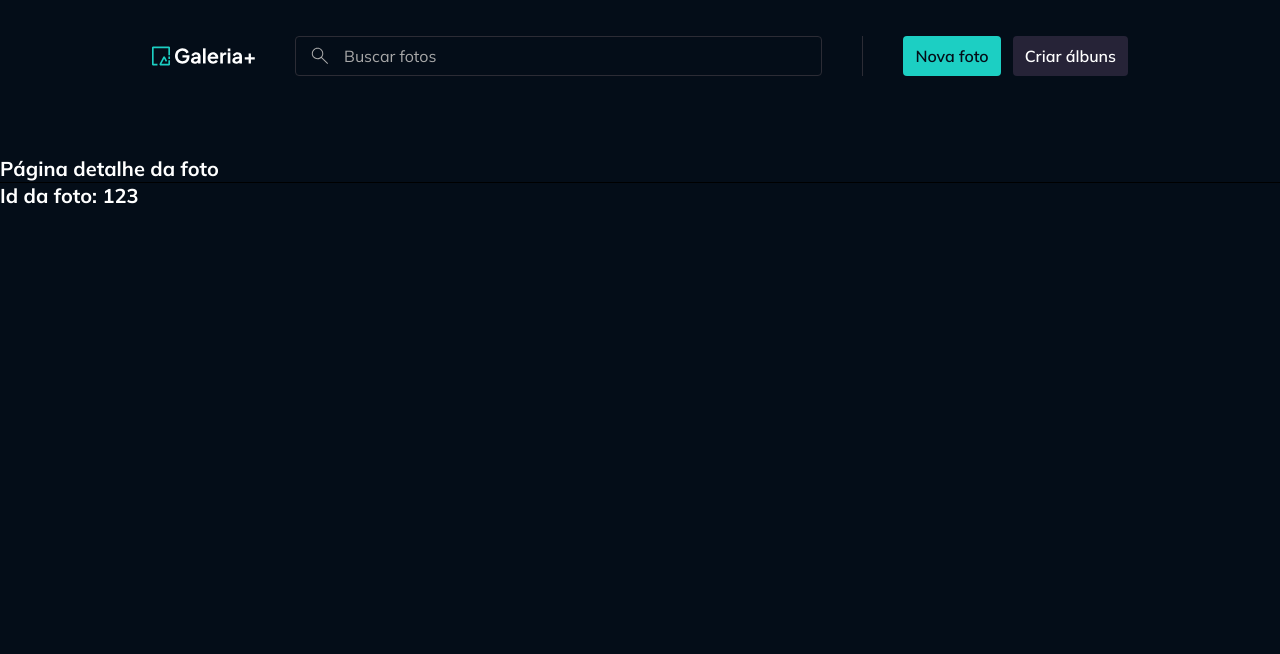
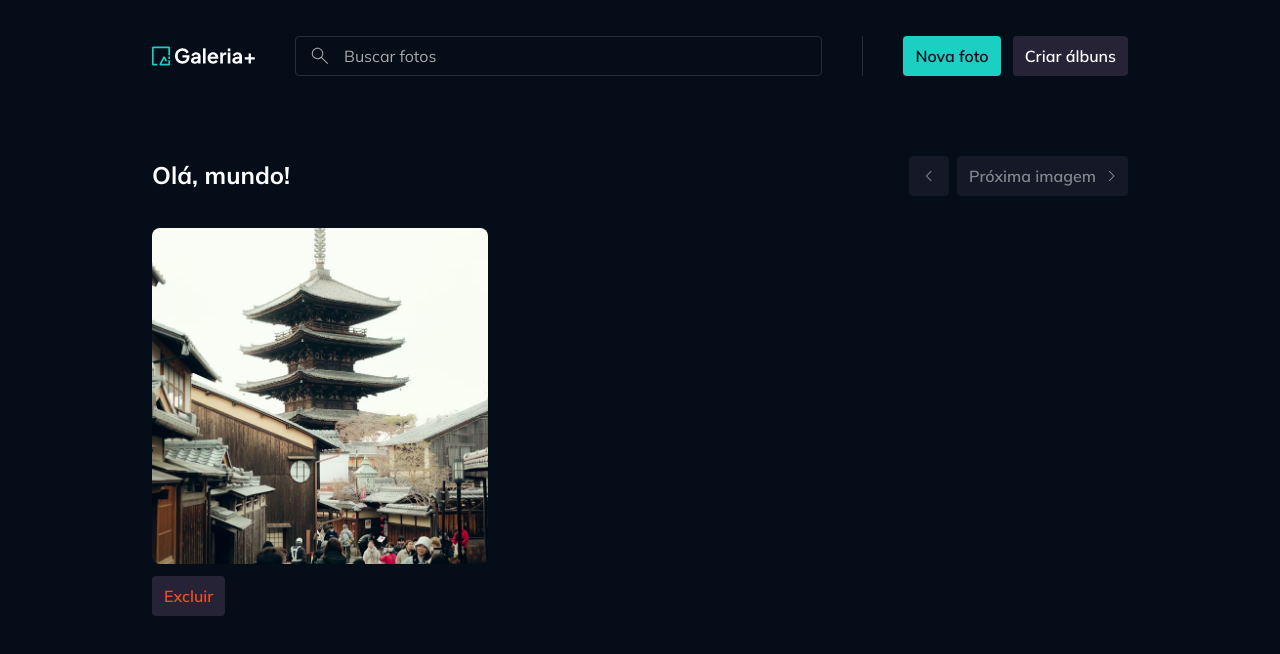
Before and after one commit to omayconmendes/react-photo-gallery, a React (Vite) app: page /fotos/123 in a window 1280 px wide. Shown: the top 654 px of the page. Built offline with nearby package versions, Linux system fonts and the light colour scheme.

Commit message:
feat: Cria mock da imagem na página detalhes da foto.

```diff
--- /dev/null
+++ b/src/contexts/photos/components/photos-navigator.tsx
@@ -0,0 +1,37 @@
+import React from "react";
+import Skeleton from "../../../components/skeleton.tsx";
+import ButtonIcon from "../../../components/button-icon.tsx";
+import ArrowLeftIcon from "../../../assets/icons/chevron-left.svg?react";
+import ArrowRightIcon from "../../../assets/icons/chevron-right.svg?react";
+import Button from "../../../components/button.tsx";
+import {useNavigate} from "react-router";
+import cx from "classnames";
+
+interface PhotosNavigatorProps extends React.ComponentProps<"div"> {
+    previousPhotoId?: string;
+    nextPhotoId?: string;
+    loading?: boolean;
+}
+
+export default function PhotosNavigator({loading, nextPhotoId, previousPhotoId, className, ...props}: PhotosNavigatorProps) {
+
+    const navigate = useNavigate();
+
+    return (
+        <div className={cx("flex gap-2", className)} {...props}>
+            {!loading ? (
+                <>
+                    <ButtonIcon icon={ArrowLeftIcon} variant={"secondary"} disabled={!previousPhotoId} onClick={() => navigate(`/fotos/${previousPhotoId}`)} />
+                    <Button variant={"secondary"} icon={ArrowRightIcon} disabled={!nextPhotoId} onClick={() => navigate(`/fotos/${nextPhotoId}`)} >
+                        Próxima imagem
+                    </Button>
+                </>
+                ) : (
+                <>
+                    <Skeleton className={"w-10 h10"} />
+                    <Skeleton className={"w-20 h10"} />
+                </>
+            )}
+        </div>
+    )
+}
--- a/src/pages/page-photo-details.tsx
+++ b/src/pages/page-photo-details.tsx
@@ -1,15 +1,52 @@
 import Text from "../components/text.tsx";
-import {useParams} from "react-router";
+import Container from "../components/container.tsx";
+import type {Photo} from "../contexts/photos/models/photo.ts";
+import Skeleton from "../components/skeleton.tsx";
+import PhotosNavigator from "../contexts/photos/components/photos-navigator.tsx";
+import ImagePreview from "../components/image-preview.tsx";
+import Button from "../components/button.tsx";
 
 export default function PagePhotoDetails() {
 
-    const {id} = useParams();
+    // Apenas para testar o mock
+    const isLoadingPhoto = false;
+    const photo = {
+        id: "123",
+        title: "Olá, mundo!",
+        imageId: "portrait-tower.png",
+        album: [
+            {id: "456", title: "Album 1"},
+            {id: "789", title: "Album 2"},
+            {id: "000", title: "Album 3"},
+        ]
+    } as Photo;
 
     return (
-        <>
-            <Text variant={"heading-medium"}>Página detalhe da foto</Text>
-            <hr />
-            <Text variant={"heading-medium"}>Id da foto: {id}</Text>
-        </>
+        <Container>
+            <header className={"flex items-center justify-between gap-8 mb-8"}>
+                {!isLoadingPhoto ? (
+                    <Text variant={"heading-large"}>{photo?.title}</Text>
+                ) : (
+                    <Skeleton className={"w-48 h-8"}/>
+                )}
+                <PhotosNavigator loading={isLoadingPhoto} />
+            </header>
+
+            <div className={"grid grid-cols-[21rem] gap-24"}>
+                <div className={"space-y-3"}>
+                    {!isLoadingPhoto ? (
+                        <ImagePreview src={`/images/${photo?.imageId}`} title={photo?.title} imageClassName={"h-[21rem]"} />
+                    ) : (
+                        <Skeleton className={"h-[21rem]"} />
+                    )}
+
+                    {!isLoadingPhoto ? (
+                        <Button variant={"destructive"}>Excluir</Button>
+                    ) : (
+                        <Skeleton className={"w-20 h10"} />
+                    )}
+                </div>
+            </div>
+        </Container>
     )
 }
```
